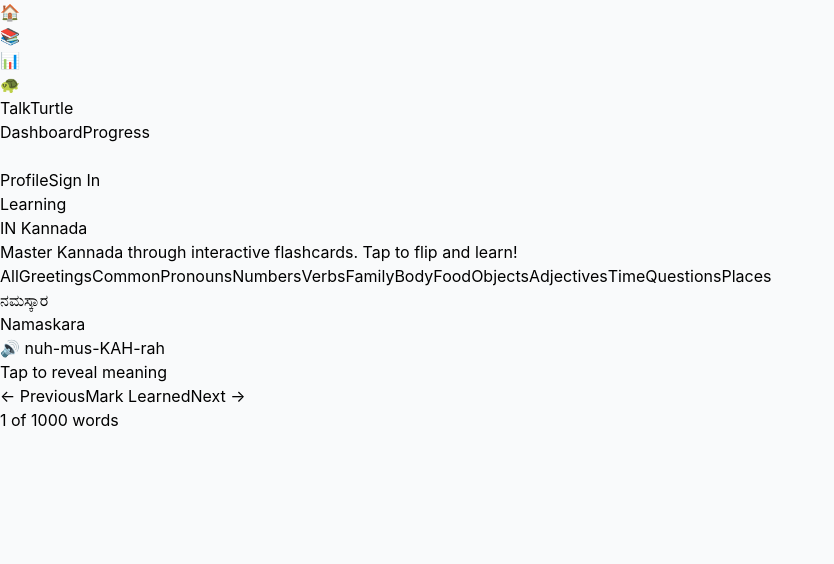
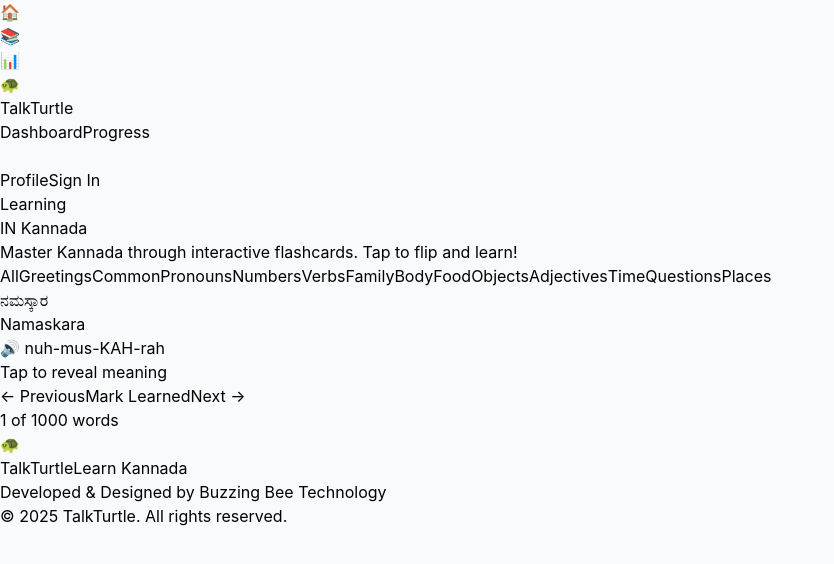
Before and after one commit to lrkaussie/Language_App, a React (Vite) app: page / in a window 1280 px wide. Shown: the top 564 px of the page, without its empty margins (0-834 px from the left). Built offline with nearby package versions, Linux system fonts and the light colour scheme.

Commit message:
add footer text

```diff
--- a/src/App.jsx
+++ b/src/App.jsx
@@ -4,19 +4,20 @@
 import Flashcards from './components/Flashcards'
 import Phrases from './components/Phrases'
 import Quiz from './components/Quiz'
+import Footer from './components/Footer'
 
 function App() {
   const [currentView, setCurrentView] = useState('dashboard')
   const [mobileMenuOpen, setMobileMenuOpen] = useState(false)
 
   return (
-    <div className="min-h-screen bg-gray-50">
-      <div className="flex">
+    <div className="min-h-screen bg-gray-50 flex flex-col">
+      <div className="flex flex-1">
         {/* Left Sidebar - Hidden on mobile */}
         <Sidebar className="hidden md:flex" />
 
         {/* Main Content */}
-        <div className="flex-1 w-full">
+        <div className="flex-1 w-full flex flex-col">
           {/* Top Navigation */}
           <TopNav
             currentView={currentView}
@@ -26,10 +27,13 @@
           />
 
           {/* Main Content Area - Responsive padding */}
-          <div className="px-4 sm:px-6 lg:px-8 py-4 sm:py-6">
+          <div className="flex-1 px-4 sm:px-6 lg:px-8 py-4 sm:py-6">
             {currentView === 'dashboard' && <Flashcards />}
             {currentView === 'progress' && <Progress />}
           </div>
+
+          {/* Footer */}
+          <Footer />
         </div>
       </div>
     </div>
--- /dev/null
+++ b/src/components/Footer.jsx
@@ -0,0 +1,40 @@
+function Footer() {
+  return (
+    <footer className="bg-white border-t border-gray-200 mt-8 sm:mt-12">
+      <div className="max-w-7xl mx-auto px-4 sm:px-6 lg:px-8 py-6 sm:py-8">
+        <div className="flex flex-col sm:flex-row items-center justify-between gap-4">
+          {/* Left side - App info */}
+          <div className="flex items-center gap-2">
+            <div className="w-6 h-6 sm:w-8 sm:h-8 bg-blue-600 rounded flex items-center justify-center text-white font-bold text-base sm:text-lg">
+              🐢
+            </div>
+            <div className="text-center sm:text-left">
+              <span className="text-sm sm:text-base font-bold text-gray-900">TalkTurtle</span>
+              <span className="text-xs sm:text-sm text-gray-500 ml-2">Learn Kannada</span>
+            </div>
+          </div>
+
+          {/* Right side - Credits */}
+          <div className="text-center sm:text-right">
+            <p className="text-xs sm:text-sm text-gray-600">
+              Developed & Designed by{' '}
+              <a
+                href="https://www.buzzingbeetech.com"
+                target="_blank"
+                rel="noopener noreferrer"
+                className="font-semibold text-blue-600 hover:text-blue-700 transition-colors underline decoration-blue-400 hover:decoration-blue-600"
+              >
+                Buzzing Bee Technology
+              </a>
+            </p>
+            <p className="text-xs text-gray-500 mt-1">
+              © {new Date().getFullYear()} TalkTurtle. All rights reserved.
+            </p>
+          </div>
+        </div>
+      </div>
+    </footer>
+  )
+}
+
+export default Footer
```
